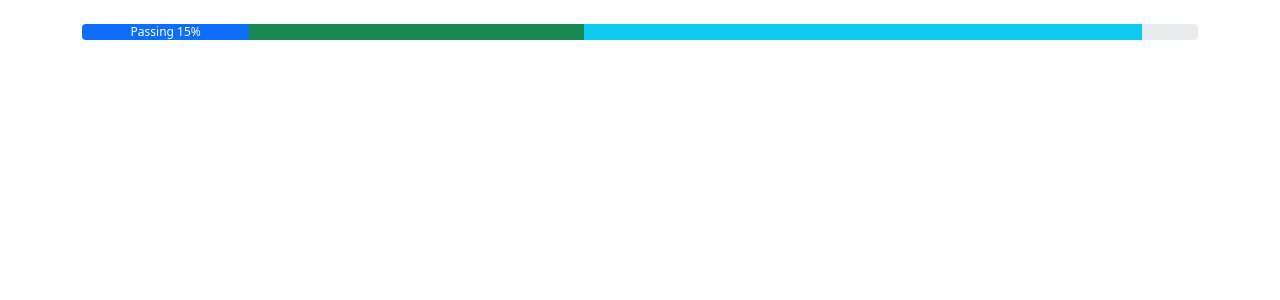
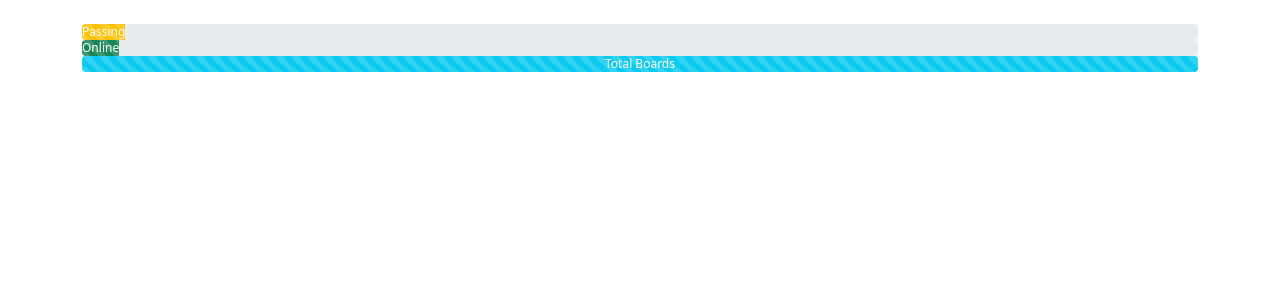
Before and after one commit to sdgtt/telemetry, a Flask app: template web/dashboard/dasher/templates/allboards.html in a window 1280 px wide. Shown: the part 56-356 px from the top of the page. Run offline with Flask 3, Linux system fonts and the light colour scheme; the template is opened without the code that fills it, so the values that code supplies are empty.

Commit message:
update progress bar

```diff
--- a/web/dashboard/dasher/app.py
+++ b/web/dashboard/dasher/app.py
@@ -40,7 +40,15 @@ def allboards():
         }
         for board in boards_ref
     ]
-    return render_template("allboards.html", headers=headers, boards=boards)
+
+    summary = {
+        "Total Boards": len(boards),
+        "Passing" : len([ board for board in boards if board['Status'] == "Pass"]),
+        "Online" : len([ board for board in boards if board['Online'] == True]),
+    }
+    summary.update({"Passing Percent":100*summary['Passing']/summary['Total Boards']})
+    summary.update({"Online Percent":100*summary['Online']/summary['Total Boards']})
+    return render_template("allboards.html", headers=headers, boards=boards, summary=summary)
 
 
 @app.route("/board/<board_name>")
--- a/web/dashboard/dasher/templates/components/progress_bar.html
+++ b/web/dashboard/dasher/templates/components/progress_bar.html
@@ -1,5 +1,16 @@
+<!-- <div class="progress">
+    <div class="progress-bar bg-warning" role="progressbar"  style="width: {{ summary['Passing Percent']}}%" aria-valuenow="{{ summary['Passing Percent']}}" aria-valuemin="0" aria-valuemax="100">Passing {{ summary['Passing']}}</div>
+    <div class="progress-bar bg-success" role="progressbar" style="width: {{ summary['Online Percent']}}%" aria-valuenow="{{ summary['Online Percent']}}" aria-valuemin="0" aria-valuemax="100">Online {{ summary['Online'] }}</div>
+    <div class="progress-bar bg-info" role="progressbar" style="width: 100%" aria-valuenow="100" aria-valuemin="0" aria-valuemax="100">Total {{ summary['Total Boards'] }}</div>
+</div> -->
+
+
 <div class="progress">
-    <div class="progress-bar" role="progressbar" style="width: 15%" aria-valuenow="15" aria-valuemin="0" aria-valuemax="100">Passing 15%</div>
-    <div class="progress-bar bg-success" role="progressbar" style="width: 30%" aria-valuenow="30" aria-valuemin="0" aria-valuemax="100"></div>
-    <div class="progress-bar bg-info" role="progressbar" style="width: 50%" aria-valuenow="50" aria-valuemin="0" aria-valuemax="100"></div>
+    <div class="progress-bar progress-bar-striped bg-warning" role="progressbar" style="width: {{ summary['Passing Percent']}}%" aria-valuenow="{{ summary['Passing Percent']}}" aria-valuemin="0" aria-valuemax="100">Passing {{ summary['Passing']}}</div>
 </div>
+<div class="progress">
+    <div class="progress-bar progress-bar-striped bg-success" role="progressbar" style="width: {{ summary['Online Percent']}}%" aria-valuenow="{{ summary['Online Percent']}}" aria-valuemin="0" aria-valuemax="100">Online {{ summary['Online'] }}</div>
+</div>
+<div class="progress">
+    <div class="progress-bar progress-bar-striped bg-info" role="progressbar" style="width: 100%" aria-valuenow="100" aria-valuemin="0" aria-valuemax="100">Total Boards {{ summary['Total Boards'] }}</div>
+</div>
```
